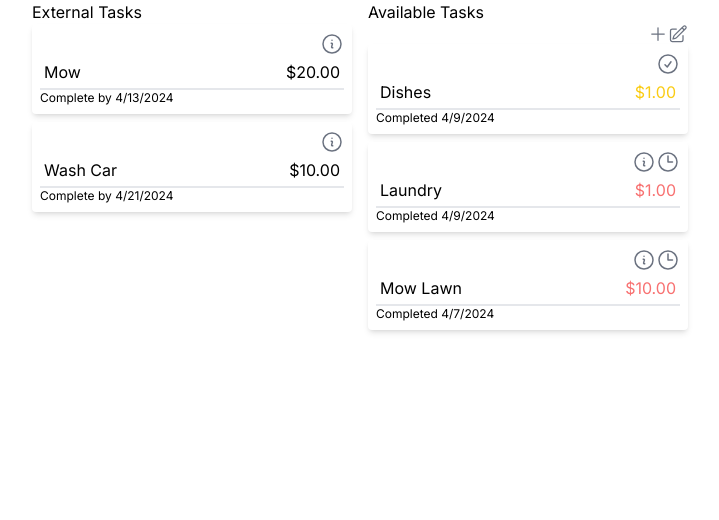
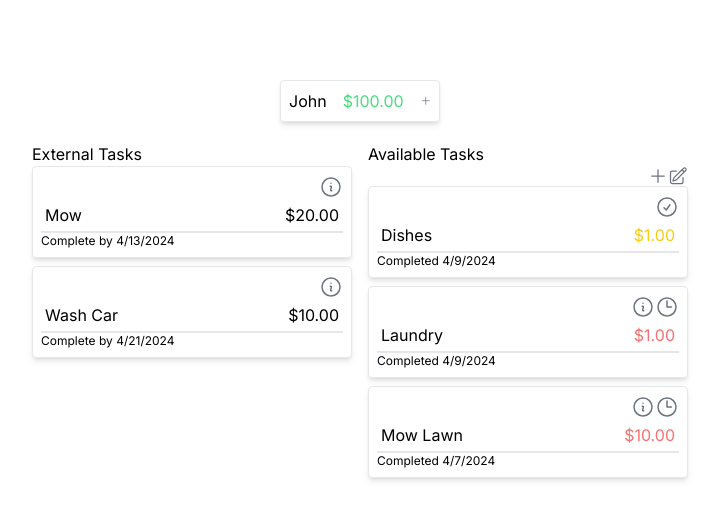
Before and after one commit to blaksmith205/famdit, a Next.js app: page /parent in a window 1280 px wide. Shown: the top 520 px of the page, without its empty margins (280-999 px from the left). Built offline with nearby package versions, Linux system fonts and the light colour scheme.

Commit message:
finalizes parent and child views

```diff
--- a/src/app/child/page.tsx
+++ b/src/app/child/page.tsx
@@ -3,6 +3,7 @@ import { useContext } from "react";
 import TaskBlock, {TaskState, TaskAction, Task, TaskConsumer } from "../components/task-card";
 import { User, UserContext } from "../components/accounts";
 import TransactionCard from "../components/transaction-card";
+import street_map from "./street_map_edited.png";
 
 export default function ChildPage() {
     let user = useContext(UserContext);
@@ -11,7 +12,9 @@ export default function ChildPage() {
     }
 
     return (
-        <div className="columns-2 w-full h-screen flex items-center justify-center gap-4 overflow-y-auto">
+        <div className="flex-col items-center justify-center overflow-y-auto">
+            <img className="w-1/2 m-auto pt-20 pb-5" src={street_map.src} alt="Street map view of local tasks" />
+            <div className="columns-2 w-full h-screen flex items-center justify-center gap-4">
                 <div className="w-1/4 h-full">
                     <h1>Recent Transactions</h1>
                     {user.transactions && user.transactions.map((transaction) =>
@@ -25,5 +28,6 @@ export default function ChildPage() {
                     )}
                 </div>
             </div>
+        </div>
     )
 }
--- /dev/null
+++ b/src/app/components/child-card.tsx
@@ -0,0 +1,17 @@
+import { User } from "./accounts";
+import { PlusIcon } from "@heroicons/react/24/outline";
+
+export default function ChildCard({child, addFunds}: {child: User, addFunds?: (child: User) => void}) {
+    return (
+        <div className="flex-inline flex gap-4 rounded p-2 shadow-md bg-white mb-2 border">
+            <h1>{child.name}</h1>
+            {child.balance && child.balance <= 0
+            ? <h1 className="text-red-400">${(-child.balance).toFixed(2)}</h1>
+            : <h1 className="text-green-400">${child.balance?.toFixed(2)}</h1>
+            }
+            <button className="text-gray-500 hover:text-black size-6" onClick={() => addFunds && addFunds(child)}>
+                <PlusIcon/>
+            </button>
+        </div>
+    )
+}
--- a/src/app/components/task-card.tsx
+++ b/src/app/components/task-card.tsx
@@ -103,7 +103,7 @@ export default function TaskBlock({task, onApprove}: {task: Task, onApprove?: Ta
 
     return (
         <>
-        <div className="rounded p-2 shadow-md bg-white mb-2">
+        <div className="rounded p-2 shadow-md bg-white mb-2 border">
             <div className='flex justify-end'>
                 {task.actions?.map((action) => buildButton(action, task, setDialogOpen))}
             </div>
--- a/src/app/parent/page.tsx
+++ b/src/app/parent/page.tsx
@@ -3,7 +3,8 @@ import { useState, useContext } from "react";
 import TaskBlock, {TaskState, Task, TaskConsumer } from "../components/task-card";
 import CreateTaskDialog from "../components/create-task-dialog";
 import { PlusIcon, PencilSquareIcon } from "@heroicons/react/24/outline";
-import { UserContext } from "../components/accounts";
+import { User, UserContext } from "../components/accounts";
+import ChildCard from "../components/child-card";
 
 export default function ParentPage() {
     const [user] = useState(useContext(UserContext));
@@ -23,8 +24,18 @@ export default function ParentPage() {
         }
     }
 
+    function addFunds(child: User) {
+        console.log("Add funds to child: " + child.name);
+    }
+
     return (
-        <div className="columns-2 w-full h-screen flex items-center justify-center gap-4 overflow-y-auto">
+        <div className="flex-col items-center justify-center overflow-y-auto">
+            <div className="w-40 m-auto mt-20 mb-5">
+                {user.children && user.children.map((child) =>
+                    <ChildCard key={child.name} child={child} addFunds={addFunds}/>
+                )}
+            </div>
+            <div className="columns-2 h-screen flex items-center justify-center gap-4 overflow-y-auto">
                 <div className="w-1/4 h-full">
                     <h1>External Tasks</h1>
                     {tasks.map((task) =>
@@ -47,5 +58,6 @@ export default function ParentPage() {
                 </div>
                 <CreateTaskDialog open={createTask} setOpen={setCreateTask} useTask={addTask}/>
             </div>
+        </div>
     )
 }
```
Also changed, not shown: src/app/child/street_map_edited.png (added). Lines whose indentation alone changed are shown as unchanged.
